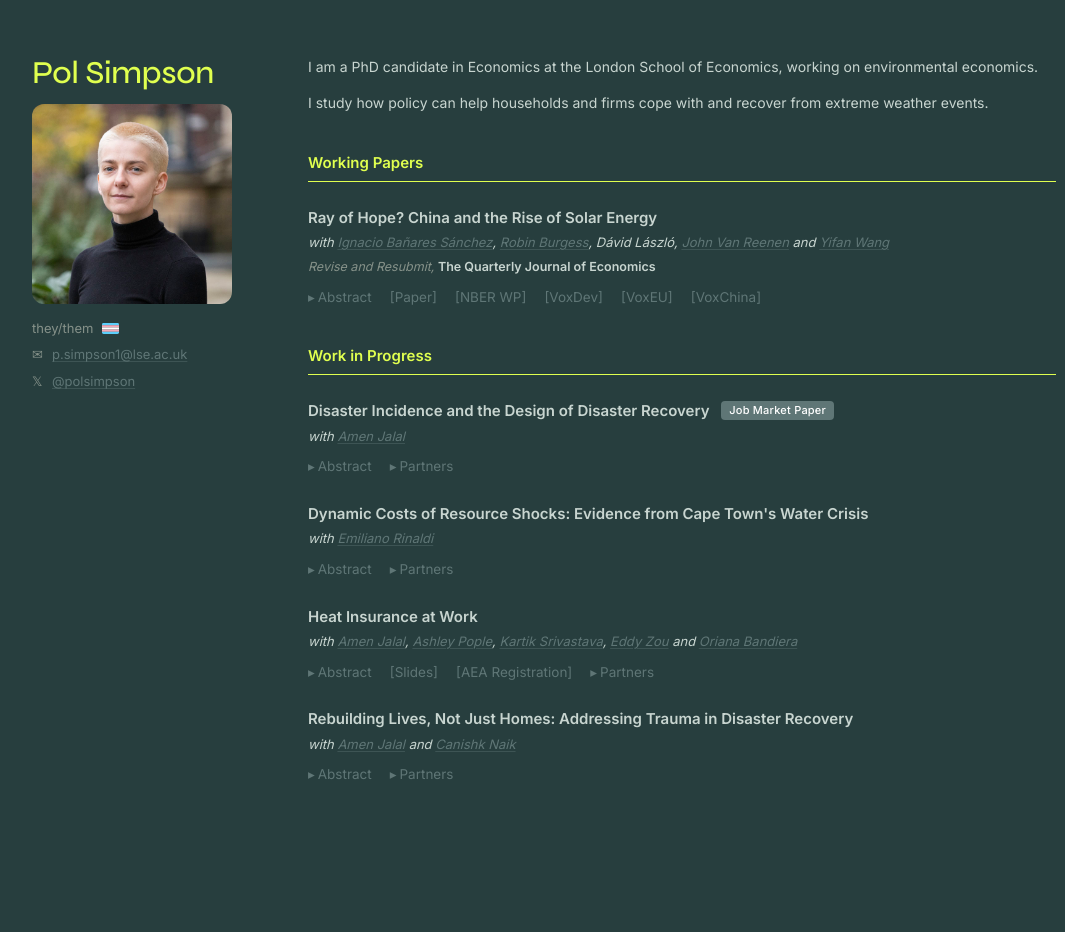
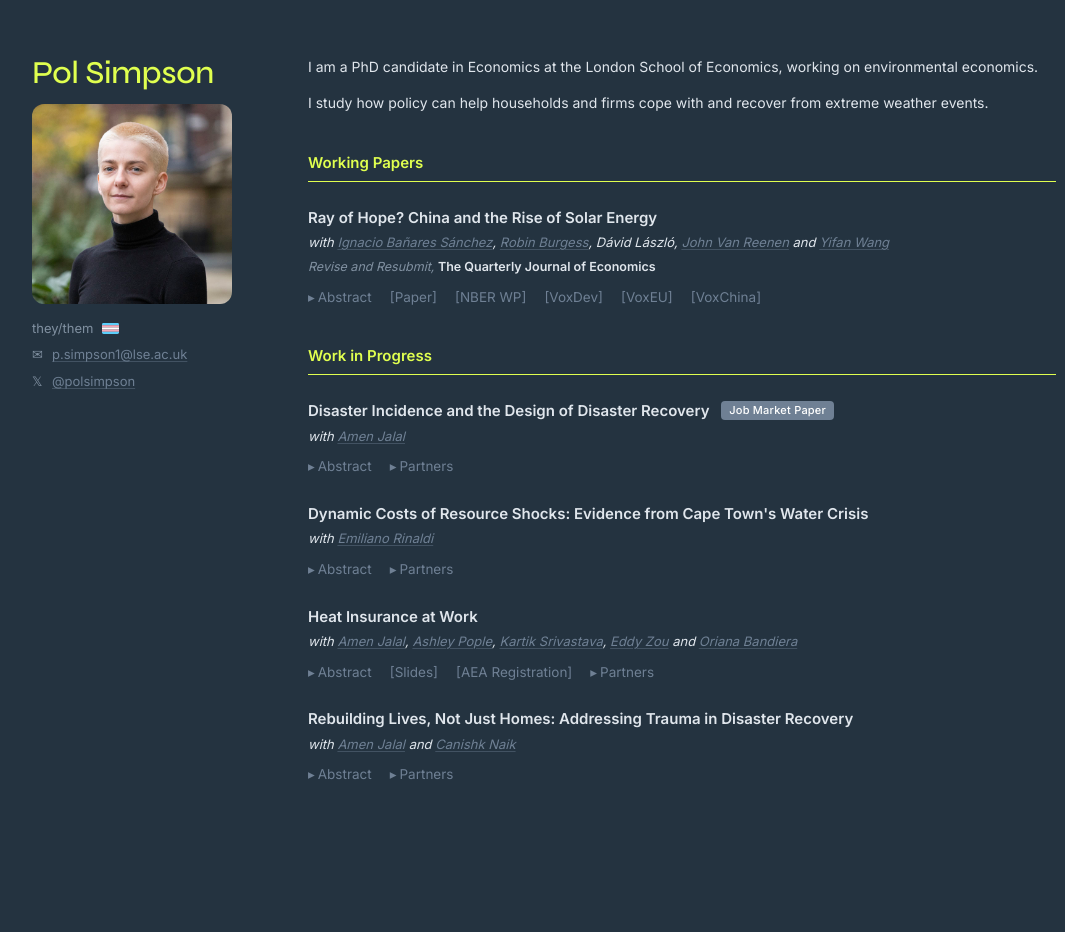
Before and after one commit to polsimpson/polsimpson.github.io, a Jekyll site: the page built from _pages/about.md, in a window 1280 px wide. Shown: the whole page, without its empty margins (96-1161 px from the left). Built offline with Jekyll 4.4.1, drawn with Linux system fonts in a browser that asks for light colours.

Commit message:
Switch palette: Chartreuse on Slate
- Background Cascades (#273E3E) → Slate (#243340) — cooler blue-grey
- Ink #C8D5D0 → #E0E6EC — lighter, cool grey for body
- Muted/link nudged to match (#8090A0, #6F8094)
- Chartreuse accent unchanged (h2, dividers, badge, name, hover)
- Pink triangle cursor unchanged

Co-Authored-By: Claude Opus 4.7 (1M context) <noreply@anthropic.com>

```diff
--- a/_layouts/home.html
+++ b/_layouts/home.html
@@ -20,11 +20,11 @@
 
 <style>
   :root {
-    --bg: #273E3E;         /* Cascades */
-    --ink: #C8D5D0;        /* pale teal-grey body */
-    --muted: #859189;
+    --bg: #243340;         /* Slate */
+    --ink: #E0E6EC;        /* pale cool grey body */
+    --muted: #8090A0;
     --rule: #E0FF4F;       /* Chartreuse */
-    --link: #5F7676;       /* mid teal */
+    --link: #6F8094;       /* slate mid-tone */
     --link-hover: #E0FF4F; /* Chartreuse */
   }
   * { box-sizing: border-box; }
@@ -46,7 +46,7 @@
     text-decoration: underline;
     text-decoration-thickness: 1px;
     text-underline-offset: 2px;
-    text-decoration-color: rgba(95, 118, 118, 0.4);
+    text-decoration-color: rgba(111, 128, 148, 0.4);
     transition: color 0.12s ease, text-decoration-color 0.12s ease;
   }
   a:hover { color: var(--link-hover); text-decoration-color: var(--link-hover); }
@@ -111,7 +111,7 @@
   }
   .content h3 a {
     text-decoration: none;
-    border-bottom: 1px solid rgba(95,118,118,0.5);
+    border-bottom: 1px solid rgba(111,128,148,0.5);
     padding-bottom: 1px;
   }
   .content h3 a:hover { border-bottom-color: var(--link-hover); }
```
